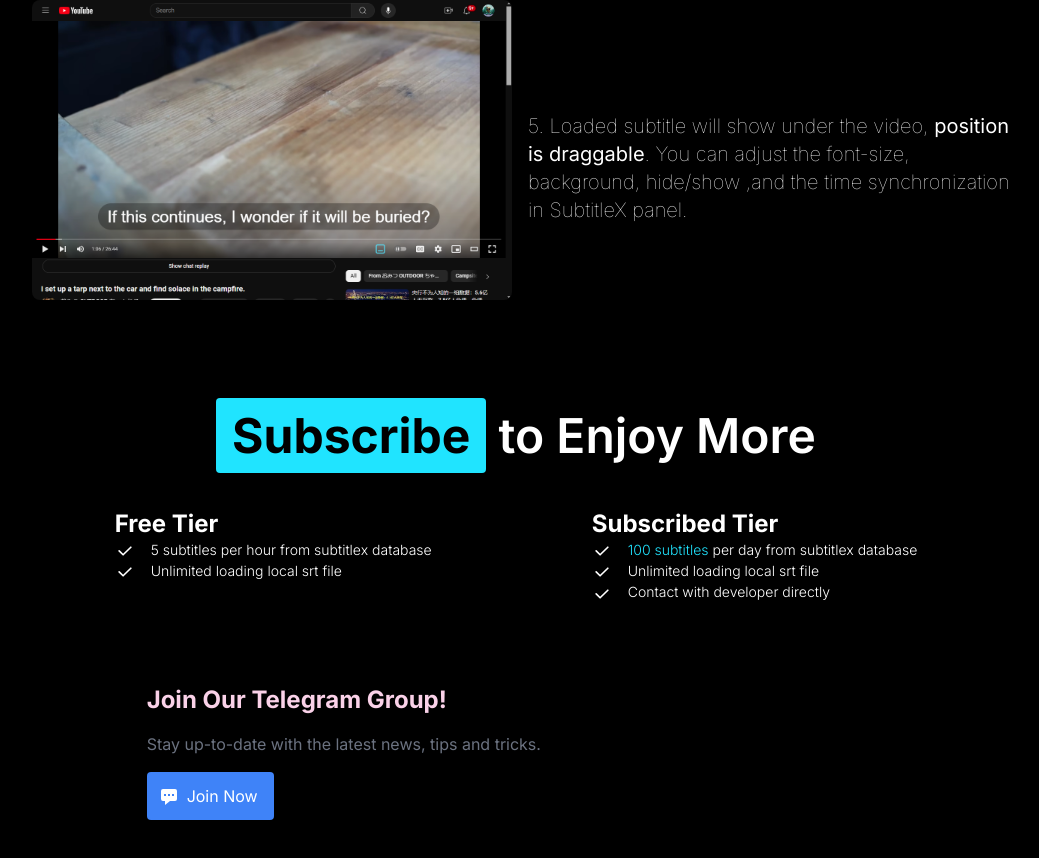
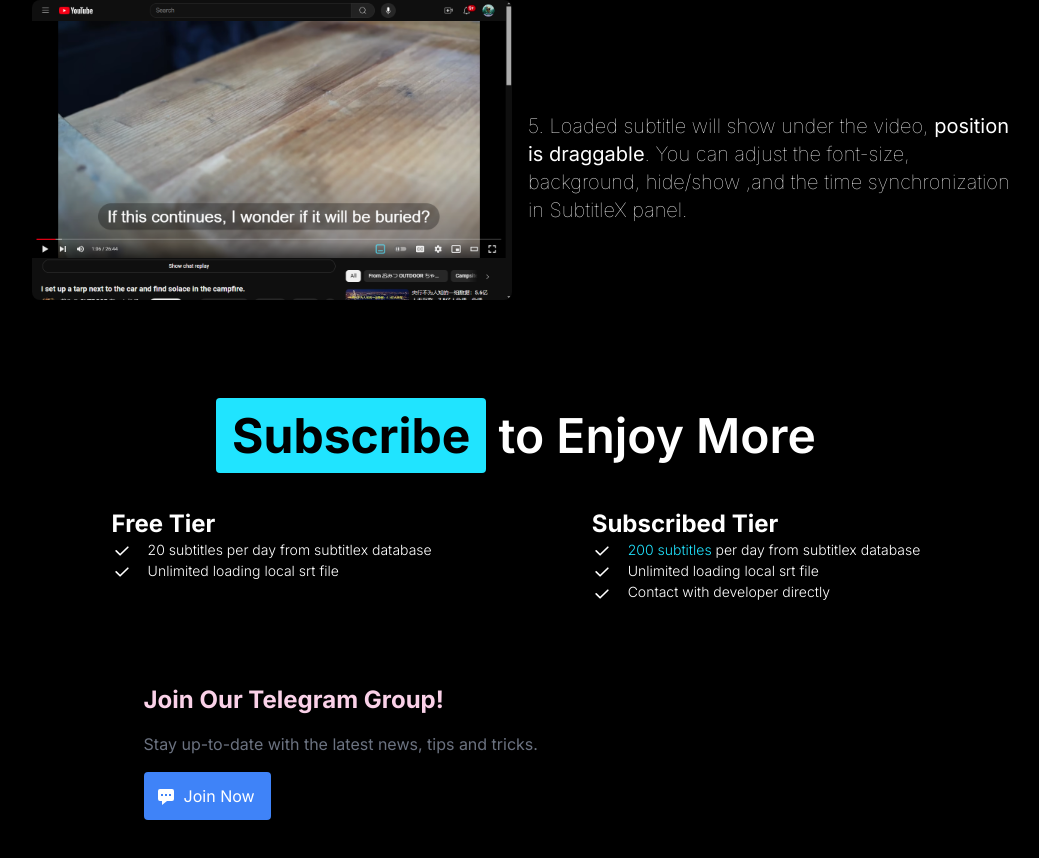
Before and after one commit to zw3413/subtitlex_vercel, a Next.js app: page /extension in a window 1280 px wide. Shown: the part 2156-3014 px from the top of the page, without its empty margins (124-1163 px from the left). Built offline with nearby package versions, Linux system fonts and the light colour scheme; no server answers.

Commit message:
modified the limit

```diff
--- a/app/(components)/resultDetailSubscribeInstruct.jsx
+++ b/app/(components)/resultDetailSubscribeInstruct.jsx
@@ -7,9 +7,8 @@ export default function ResultDetailSubscribeInstruct({ subText }) {
     <>
       {subText.includes(tip) ? (
         <div className=" text-red-400">
-          You have request more than 5 subtitles in last hour, please wait for a
-          moment or <Link href="/Member" target="_blank" className="underline text-color-jable text-xl font-sans mx-1">Subscribe</Link> to get a more comfortable experience with 100
-          subtitles per day.
+          You have request more than 20 subtitles today, please <Link href="/Member" target="_blank" className="underline text-color-jable text-xl font-sans mx-1">Subscribe</Link> to unlock the limit up to 200
+          subtitles per day, thanks for your great support  👋
         </div>
       ) : (
         <></>
--- a/app/extension/extension.jsx
+++ b/app/extension/extension.jsx
@@ -490,7 +490,7 @@ export default function Extension() {
                   d="M5 11.917 9.724 16.5 19 7.5"
                 />
               </svg>
-              5 subtitles per hour from subtitlex database
+              20 subtitles per day from subtitlex database
             </h2>
             <h2 className="text-sm font-light">
               {" "}
@@ -544,7 +544,7 @@ export default function Extension() {
                   d="M5 11.917 9.724 16.5 19 7.5"
                 />
               </svg>
-              <span className="text-color-jable">100 subtitles</span> per day
+              <span className="text-color-jable">200 subtitles</span> per day
               from subtitlex database
             </h2>
             <h2 className="text-sm font-light">
```
